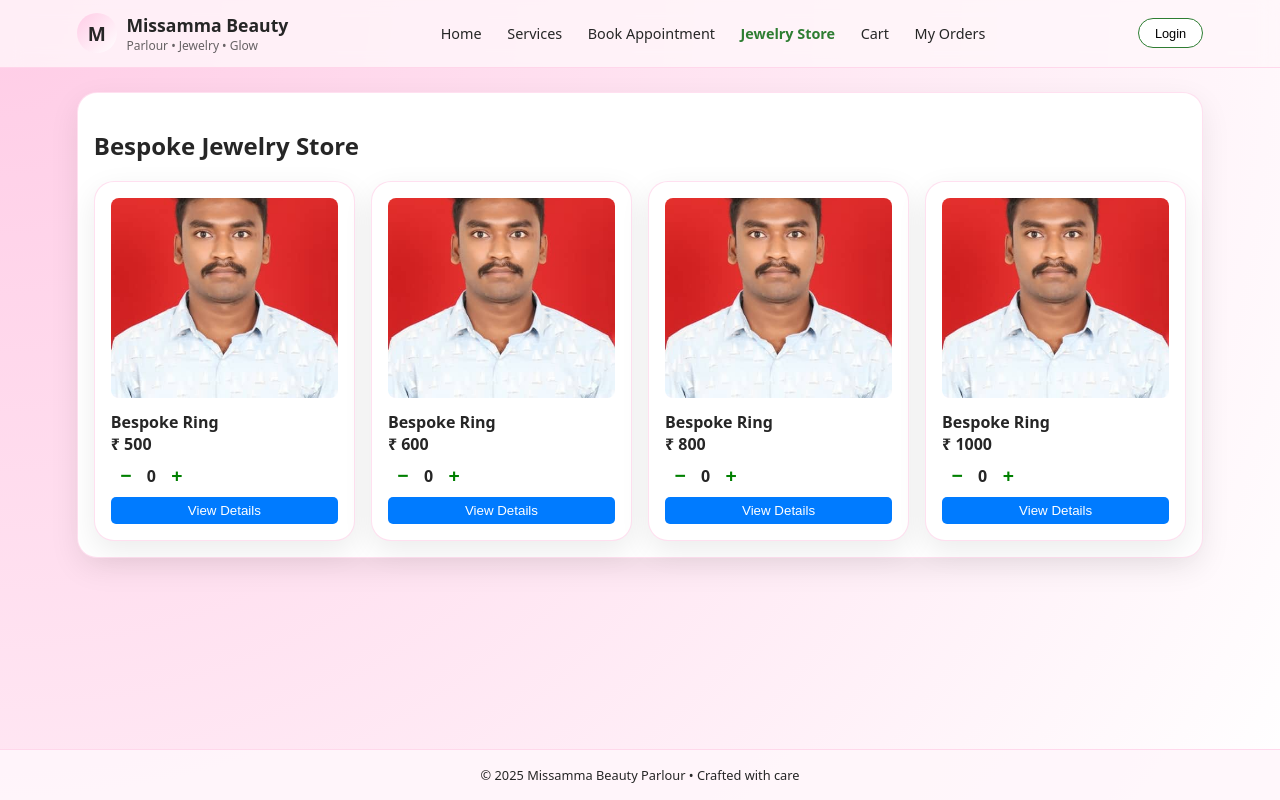
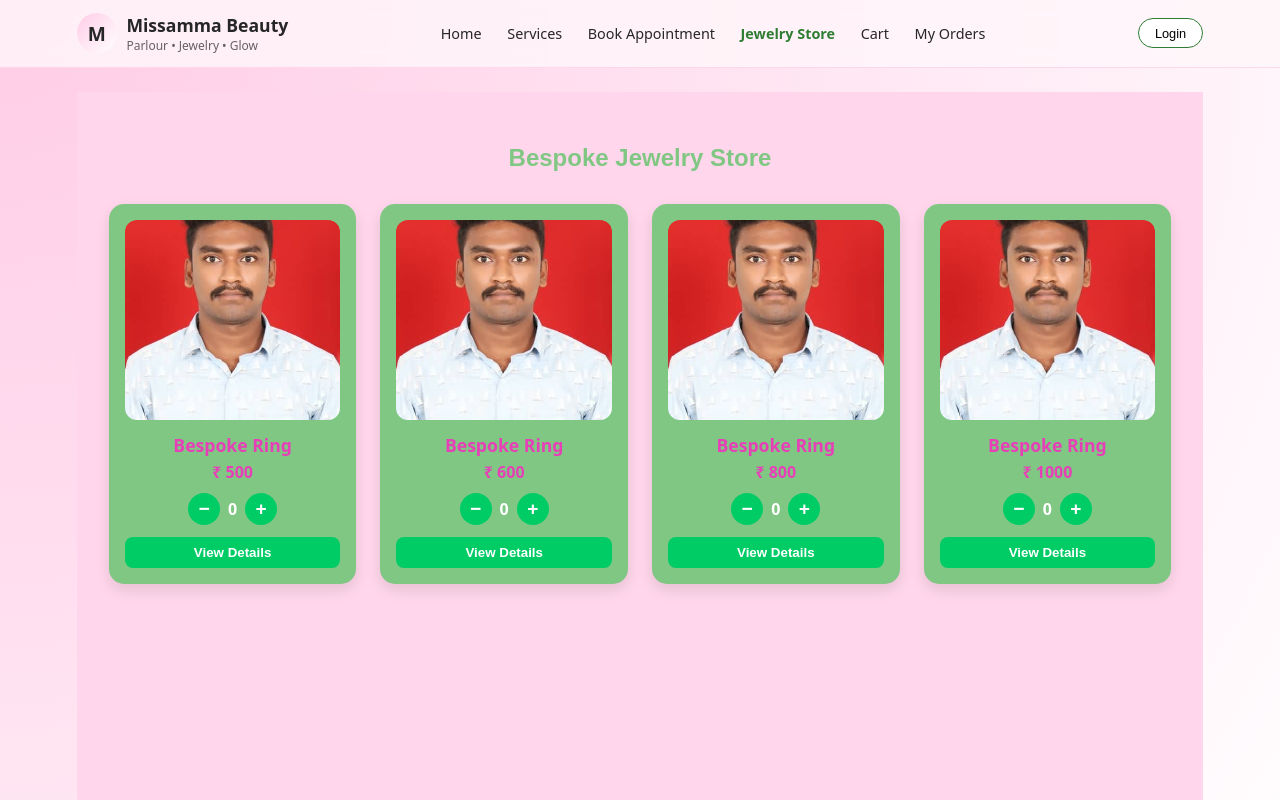
Before and after one commit to Charannaidu07/missamma, a React (Vite) app: page /store in a window 1280 px wide. Shown: the top 800 px of the page. Built offline with nearby package versions, Linux system fonts and the light colour scheme; no server answers.

Commit message:
fourth commit

```diff
--- a/src/pages/Store.jsx
+++ b/src/pages/Store.jsx
@@ -57,20 +57,34 @@ const Store = () => {
   };
 
   return (
-    <div className="card" style={{ padding: "1rem" }}>
-      <h2>Bespoke Jewelry Store</h2>
+    <div style={{ background: "#ffd6eb", minHeight: "100vh", padding: "2rem" }}>
+      <h2 style={{ textAlign: "center", color: "#81C784", marginBottom: "2rem", fontFamily: "sans-serif" }}>
+        Bespoke Jewelry Store
+      </h2>
 
       <div
         style={{
           display: "grid",
           gridTemplateColumns: "repeat(auto-fit, minmax(220px, 1fr))",
-          gap: "1rem",
-          marginTop: "1.2rem"
+          gap: "1.5rem"
         }}
       >
         {products.map((p) => (
-          <div key={p.id} className="card" style={{ padding: "1rem", position: "relative" }}>
-
+          <div
+            key={p.id}
+            style={{
+              padding: "1rem",
+              background: "#81C784",
+              borderRadius: "15px",
+              boxShadow: "0 6px 15px rgba(0,0,0,0.1)",
+              textAlign: "center",
+              position: "relative",
+              transition: "transform 0.2s",
+              cursor: "pointer"
+            }}
+            onMouseEnter={(e) => e.currentTarget.style.transform = "translateY(-5px)"}
+            onMouseLeave={(e) => e.currentTarget.style.transform = "translateY(0)"}
+          >
             <img
               src={p.image}
               alt={p.name}
@@ -78,24 +92,25 @@ const Store = () => {
                 width: "100%",
                 height: "200px",
                 objectFit: "cover",
-                borderRadius: "8px",
+                borderRadius: "12px",
                 marginBottom: "0.5rem"
               }}
             />
 
-            <div style={{ fontWeight: 600 }}>{p.name}</div>
-            <div style={{ fontWeight: 600 }}>₹ {p.price}</div>
+            <div style={{ fontWeight: 600, color: "#e73fb8ff", fontSize: "1.1rem" }}>{p.name}</div>
+            <div style={{ fontWeight: 600, color: "#e73fb8ff", marginTop: "4px" }}>₹ {p.price}</div>
 
-            {/* Quantity Controls */}
-            <div style={{ display: "flex", alignItems: "center", marginTop: "6px", gap: "6px" }}>
+            {/* Quantity Controls - GREEN */}
+            <div style={{ display: "flex", alignItems: "center", justifyContent: "center", marginTop: "10px", gap: "8px" }}>
               <button
                 onClick={() => decrease(p)}
                 style={{
                   border: "none",
-                  background: "white",
-                  color: "green",
-                  width: "30px",
-                  height: "30px",
+                  background: "#00cc66",
+
+                  color: "white",
+                  width: "32px",
+                  height: "32px",
                   borderRadius: "50%",
                   fontSize: "1.2rem",
                   fontWeight: "bold",
@@ -103,7 +118,7 @@ const Store = () => {
                 }}
               >−</button>
 
-              <span style={{ fontSize: "1rem", fontWeight: "bold" }}>
+              <span style={{ fontSize: "1rem", fontWeight: "bold", color: "white" }}>
                 {quantities[p.id] || 0}
               </span>
 
@@ -111,10 +126,10 @@ const Store = () => {
                 onClick={() => increase(p)}
                 style={{
                   border: "none",
-                  background: "white",
-                  color: "green",
-                  width: "30px",
-                  height: "30px",
+                  background: "#00cc66",
+                  color: "white",
+                  width: "32px",
+                  height: "32px",
                   borderRadius: "50%",
                   fontSize: "1.2rem",
                   fontWeight: "bold",
@@ -123,19 +138,23 @@ const Store = () => {
               >+</button>
             </div>
 
-            {/* View Details Button */}
+            {/* View Details Button - GREEN */}
             <button
               onClick={() => setOpenDetailsId(p.id)}
               style={{
-                marginTop: "6px",
-                padding: "6px 10px",
-                background: "#007bff",
+                marginTop: "12px",
+                padding: "8px 12px",
+                background: "#00cc66",
                 color: "white",
                 border: "none",
-                borderRadius: "5px",
+                borderRadius: "8px",
                 cursor: "pointer",
-                width: "100%"
+                width: "100%",
+                fontWeight: "bold",
+                transition: "background 0.2s"
               }}
+              onMouseEnter={(e) => e.currentTarget.style.background = "#00994d"}
+              onMouseLeave={(e) => e.currentTarget.style.background = "#00cc66"}
             >
               View Details
             </button>
@@ -162,21 +181,22 @@ const Store = () => {
         >
           <div
             style={{
-              background: "white",
+              background: "#ffe6f0",
               padding: "2rem",
               borderRadius: "10px",
               maxWidth: "400px",
               width: "90%",
-              position: "relative"
+              position: "relative",
+              border: "3px solid #00cc66"
             }}
             onClick={(e) => e.stopPropagation()}
           >
-            <h3>{products.find(p => p.id === openDetailsId)?.name}</h3>
-            <p>{products.find(p => p.id === openDetailsId)?.shortNote}</p>
+            <h3 style={{ color: "#00cc66" }}>{products.find(p => p.id === openDetailsId)?.name}</h3>
+            <p style={{ color: "#00994d" }}>{products.find(p => p.id === openDetailsId)?.shortNote}</p>
             <button
               onClick={() => setOpenDetailsId(null)}
               style={{
-                background: "red",
+                background: "#00cc66",
                 color: "white",
                 border: "none",
                 padding: "6px 12px",
```
